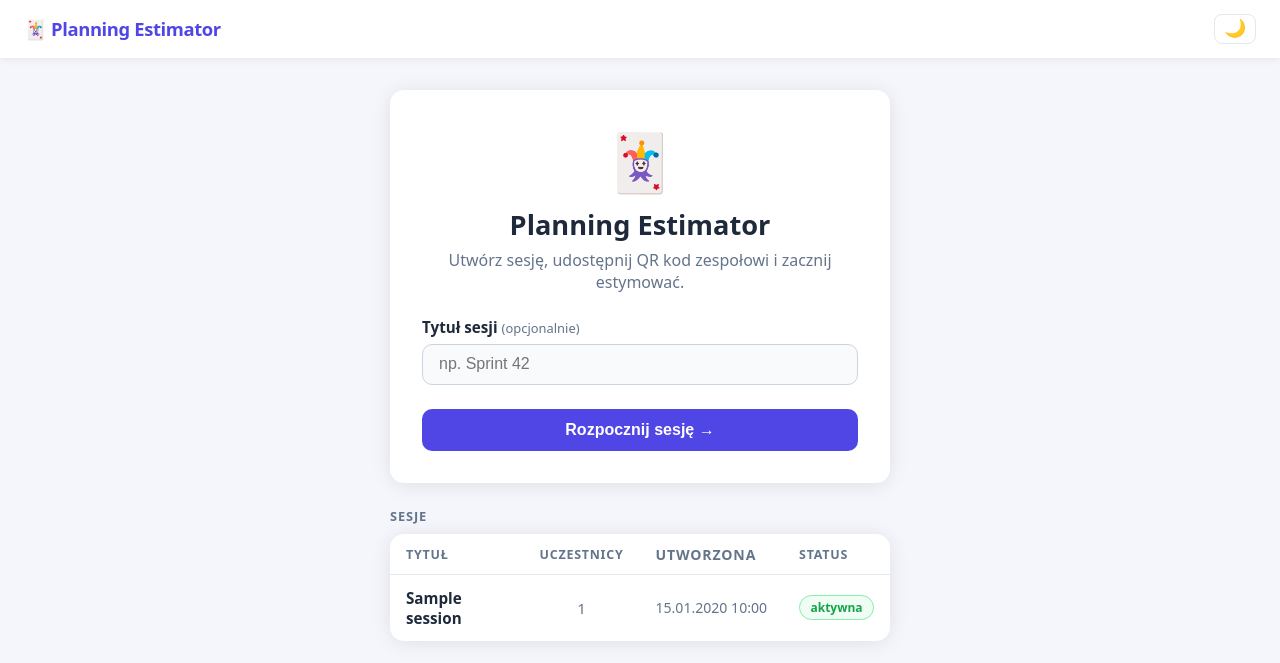
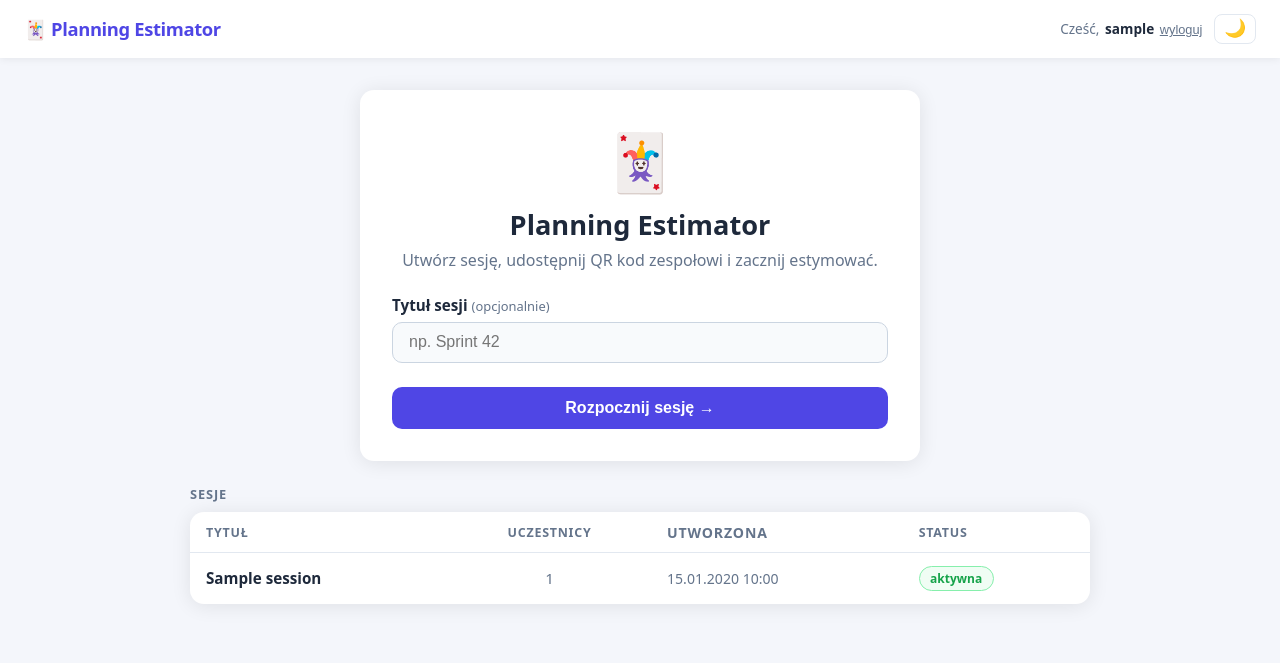
Before and after one commit to thanek/plannie, a FastAPI app: template web/templates/home.html in a window 1280 px wide. Shown: the top 663 px of the page. Run offline with FastAPI, Linux system fonts and the light colour scheme; the template is opened without the code that fills it: most values are stand-ins (such as "Sample title", 1, 10 or a date in 2020).

Commit message:
layout update

```diff
--- a/web/static/style.css
+++ b/web/static/style.css
@@ -72,12 +72,27 @@ header {
   color: var(--primary);
   letter-spacing: -.02em;
 }
+.header-right {
+  display: flex; align-items: center; gap: .75rem;
+  min-width: 0;
+}
+.header-user {
+  display: flex; align-items: center; gap: .35rem;
+  font-size: .85rem; color: var(--muted);
+  white-space: nowrap; min-width: 0;
+}
+.header-username {
+  color: var(--text); overflow: hidden; text-overflow: ellipsis; max-width: 14ch;
+}
+@media (max-width: 480px) {
+  .header-user-label { display: none; }
+}
 .theme-toggle {
   background: none; border: 1.5px solid var(--border);
   border-radius: 8px; padding: .3rem .55rem;
   font-size: 1.1rem; cursor: pointer;
   transition: background .15s, border-color .15s;
-  line-height: 1;
+  line-height: 1; flex-shrink: 0;
 }
 .theme-toggle:hover { background: var(--input-bg); border-color: var(--border-strong); }
 
@@ -92,6 +107,9 @@ main { padding: 2rem 1rem; }
   margin-bottom: 1.5rem;
 }
 .center { max-width: 500px; margin-inline: auto; }
+
+.home-layout { max-width: 900px; margin-inline: auto; }
+.home-create-card { max-width: 560px; margin-inline: auto; margin-bottom: 1.5rem; }
 
 /* ── Home hero ── */
 .hero-icon { font-size: 3.5rem; text-align: center; margin-bottom: .5rem; }
@@ -133,15 +151,24 @@ input[type=text]:focus {
 .btn-danger:hover   { background: #b91c1c; }
 button:disabled, .btn-primary:disabled { opacity: .5; cursor: not-allowed; pointer-events: none; }
 
-/* ── PM layout ── */
-.pm-layout {
-  display: grid;
+/* ── Session layout (single column) ── */
+.session-layout {
+  max-width: 860px;
+  margin-inline: auto;
+  display: flex;
+  flex-direction: column;
   gap: 1.5rem;
-  max-width: 1200px;
-  margin-inline: auto;
 }
-@media (min-width: 768px) {
-  .pm-layout { grid-template-columns: 360px 1fr; align-items: start; }
+
+.qr-card-inner {
+  display: flex;
+  flex-direction: column;
+  gap: 1.2rem;
+}
+@media (min-width: 560px) {
+  .qr-card-inner { flex-direction: row; align-items: flex-start; }
+  .qr-card-inner .qr-block { flex-shrink: 0; margin: 0; }
+  .qr-card-info { flex: 1; min-width: 0; }
 }
 
 h2 { font-size: 1.4rem; font-weight: 800; margin-bottom: .3rem; }
@@ -177,7 +204,7 @@ h3 { font-size: 1.1rem; font-weight: 700; margin-bottom: 1rem; }
 
 .qr-block { text-align: center; margin: 1.2rem 0; }
 .qr-img {
-  width: 190px; height: 190px;
+  width: 250px; height: 250px;
   display: inline-block;
   border-radius: 10px;
   border: 3px solid var(--border);
@@ -206,7 +233,6 @@ details[open] summary::before { content: "▾ "; }
 #participants-list {
   list-style: none;
   display: flex; flex-direction: column; gap: .5rem;
-  max-height: 65vh; overflow-y: auto;
 }
 .participant {
   display: flex; justify-content: space-between; align-items: center;
--- a/web/templates/base.html
+++ b/web/templates/base.html
@@ -15,7 +15,10 @@
 <body>
   <header>
     <a href="/" class="logo">🃏 Planning Estimator</a>
-    <button class="theme-toggle" id="theme-toggle" onclick="toggleTheme()" title="Przełącz motyw"></button>
+    <div class="header-right">
+      {% block header_user %}{% endblock %}
+      <button class="theme-toggle" id="theme-toggle" onclick="toggleTheme()" title="Przełącz motyw"></button>
+    </div>
   </header>
   <main>{% block content %}{% endblock %}</main>
   <script>
--- a/web/templates/home.html
+++ b/web/templates/home.html
@@ -1,7 +1,18 @@
 {% extends "base.html" %}
 {% block title %}Planning Estimator{% endblock %}
+
+{% block header_user %}
+<div class="header-user">
+  <span class="header-user-label">Cześć, </span><strong class="header-username">{{ username }}</strong>
+  <form method="post" action="/logout" class="inline-form">
+    <button type="submit" class="link-btn">wyloguj</button>
+  </form>
+</div>
+{% endblock %}
+
 {% block content %}
-<div class="card center">
+<div class="home-layout">
+  <div class="card home-create-card">
     <div class="hero-icon">🃏</div>
     <h1>Planning Estimator</h1>
     <p class="subtitle">Utwórz sesję, udostępnij QR kod zespołowi i zacznij estymować.</p>
@@ -17,7 +28,7 @@
   </div>
 
   {% if sessions %}
-<div class="sessions-table-wrap center">
+  <div class="sessions-table-wrap">
     <h2 class="sessions-heading">Sesje</h2>
     <div class="table-card">
       <table class="sessions-table">
@@ -49,4 +60,5 @@
     </div>
   </div>
   {% endif %}
+</div>
 {% endblock %}
```
Also changed, not shown: src/api/routes.py (+7 -0 lines), web/templates/session.html (+45 -42 lines). Lines whose indentation alone changed are shown as unchanged.
